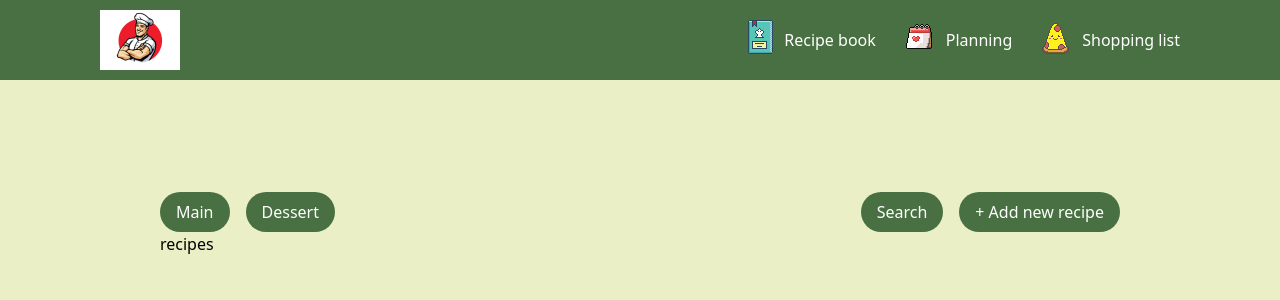
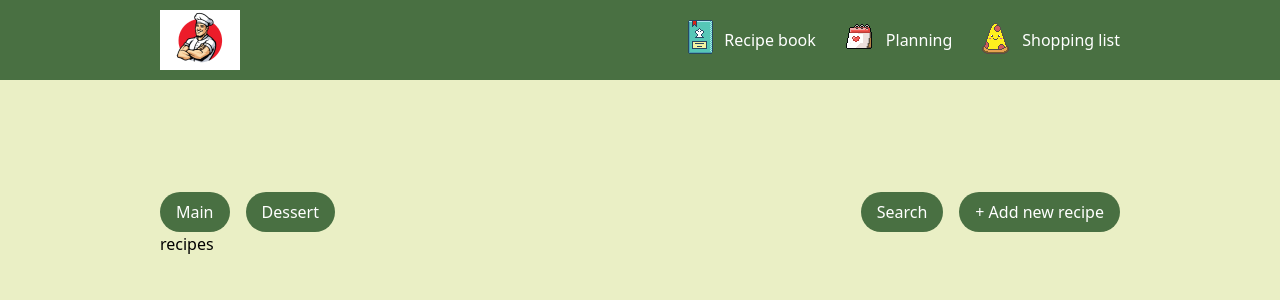
Before and after one commit to Zoomea/meal-planning-app, a React (Vite) app: page / in a window 1280 px wide. Shown: the top 300 px of the page. Built offline with nearby package versions, Linux system fonts and the light colour scheme.

Commit message:
fix the styling using tailwind, and align the navigation bar to main contents

```diff
--- a/src/App.css
+++ b/src/App.css
@@ -54,9 +54,7 @@
 }
 
 .navigation-bar {
-  display: flex;
   padding: 10px 0;
-  background: #497042;
   overflow: hidden;
   position: fixed;
   top: 0;
@@ -66,19 +64,13 @@
 #site-logo {
   width: 80px;
   height: 60px;
-  margin-left: 100px;
   margin-right: auto;
 }
 
 .navigation-bar nav {
-  margin-right: 100px;
   margin-left: auto;
   display: flex;
   align-items: center;
-}
-
-.navigation-bar ul {
-  display: flex;
 }
 
 
@@ -93,9 +85,3 @@
   color: #fff;
   align-items: center;
 }
-
-.main-content {
-  /* position: fixed;
-  top: 200px; */
-  /* left: 100px; */
-}
--- a/src/layout.tsx
+++ b/src/layout.tsx
@@ -8,10 +8,10 @@ import "./App.css";
 const Layout = () => {
     return (
         <>
-            <div className="navigation-bar">
-                <img id="site-logo" src={siteLogo} alt="site logo" />
-                <nav>
-                    <ul>
+            <div className="navigation-bar bg-green-500 flex">
+                <nav className="w-3/4 flex justify-between mx-auto">
+                    <img id="site-logo" src={siteLogo} alt="site logo" />
+                    <ul className="flex">
                         <li>
                             <a href="/">
                                 <img src={recipeLogo} alt="recipe logo" />
```
